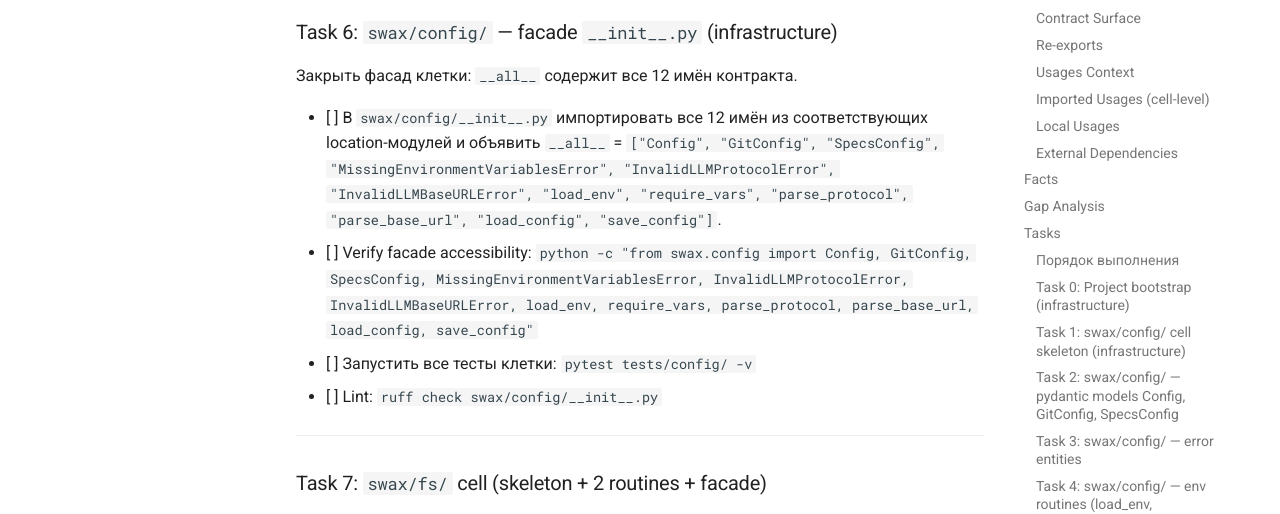
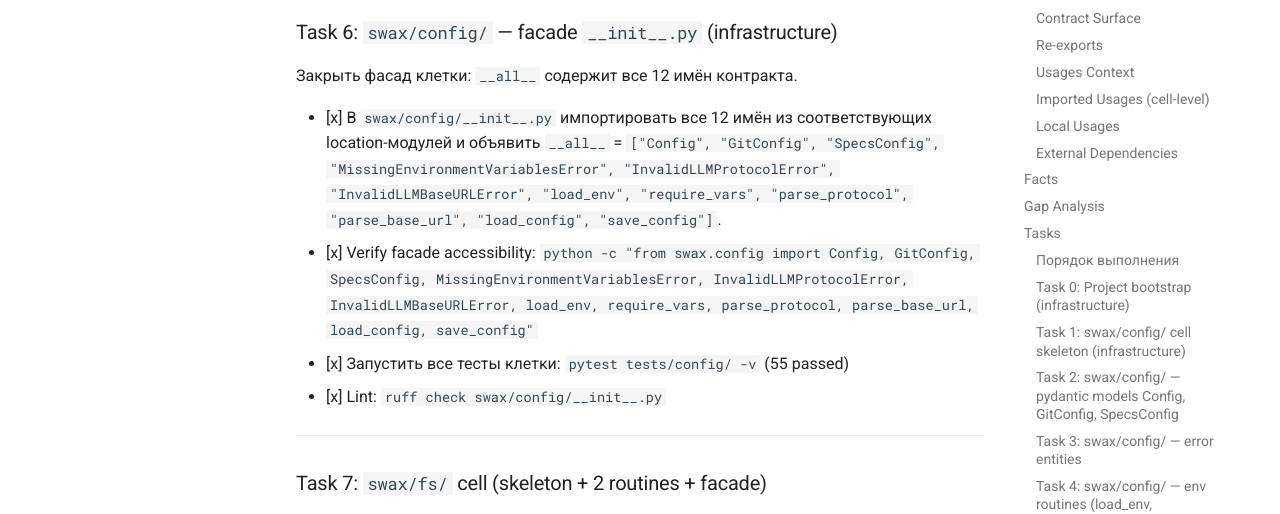
Before and after one commit to qarium/swax, an MkDocs documentation site: the page built from docs/plans/1-init-and-discover.md, in a window 1280 px wide and 900 px high, scrolled down 12432 px. Shown: the part 152-666 px from the top of the window. Built offline with MkDocs 1.6.1 and Material for MkDocs 9.7.7, drawn with Linux system fonts in a browser that asks for light colours; comment, search, counter and statistics services are not loaded.

Commit message:
feat: swax/config facade closure — all 12 names exposed (Task 6)

```diff
--- a/docs/plans/1-init-and-discover.md
+++ b/docs/plans/1-init-and-discover.md
@@ -392,10 +392,10 @@ Routine-функции в одном `location` `storage.py`. Round-trip с `Con
 
 Закрыть фасад клетки: `__all__` содержит все 12 имён контракта.
 
-- [ ] В `swax/config/__init__.py` импортировать все 12 имён из соответствующих location-модулей и объявить `__all__` = `["Config", "GitConfig", "SpecsConfig", "MissingEnvironmentVariablesError", "InvalidLLMProtocolError", "InvalidLLMBaseURLError", "load_env", "require_vars", "parse_protocol", "parse_base_url", "load_config", "save_config"]`.
-- [ ] Verify facade accessibility: `python -c "from swax.config import Config, GitConfig, SpecsConfig, MissingEnvironmentVariablesError, InvalidLLMProtocolError, InvalidLLMBaseURLError, load_env, require_vars, parse_protocol, parse_base_url, load_config, save_config"`
-- [ ] Запустить все тесты клетки: `pytest tests/config/ -v`
-- [ ] Lint: `ruff check swax/config/__init__.py`
+- [x] В `swax/config/__init__.py` импортировать все 12 имён из соответствующих location-модулей и объявить `__all__` = `["Config", "GitConfig", "SpecsConfig", "MissingEnvironmentVariablesError", "InvalidLLMProtocolError", "InvalidLLMBaseURLError", "load_env", "require_vars", "parse_protocol", "parse_base_url", "load_config", "save_config"]`.
+- [x] Verify facade accessibility: `python -c "from swax.config import Config, GitConfig, SpecsConfig, MissingEnvironmentVariablesError, InvalidLLMProtocolError, InvalidLLMBaseURLError, load_env, require_vars, parse_protocol, parse_base_url, load_config, save_config"`
+- [x] Запустить все тесты клетки: `pytest tests/config/ -v` (55 passed)
+- [x] Lint: `ruff check swax/config/__init__.py`
 
 ---
 
```
